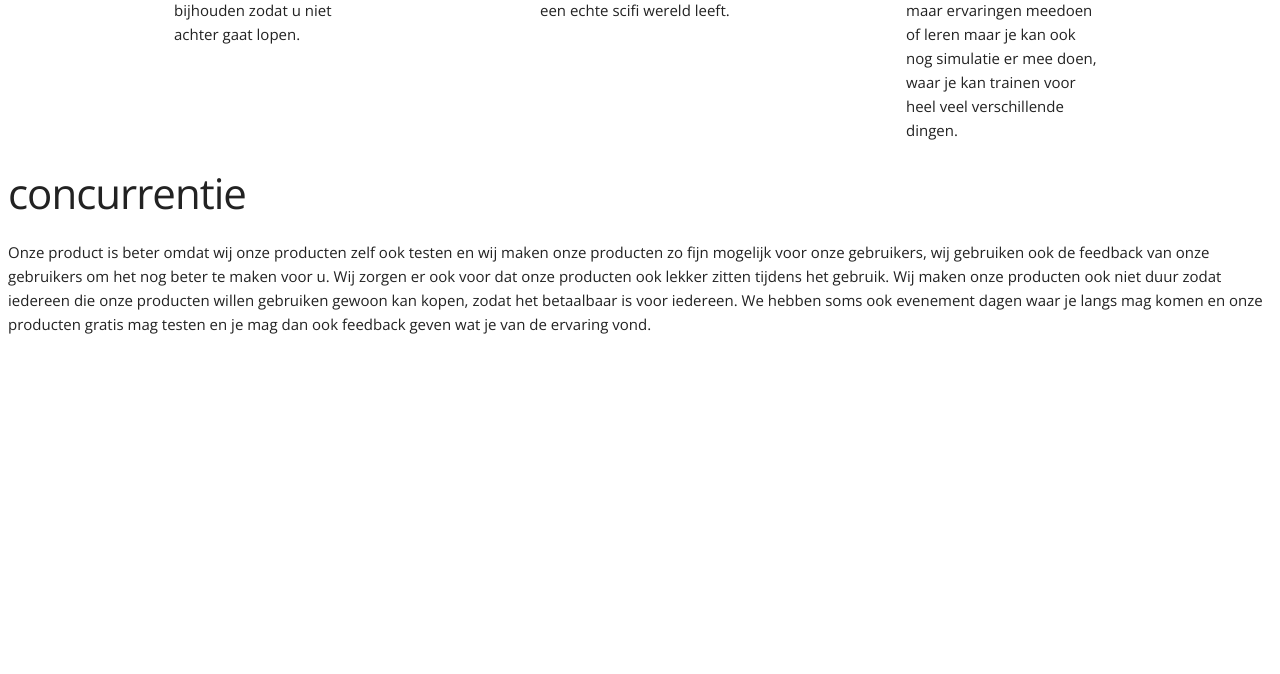
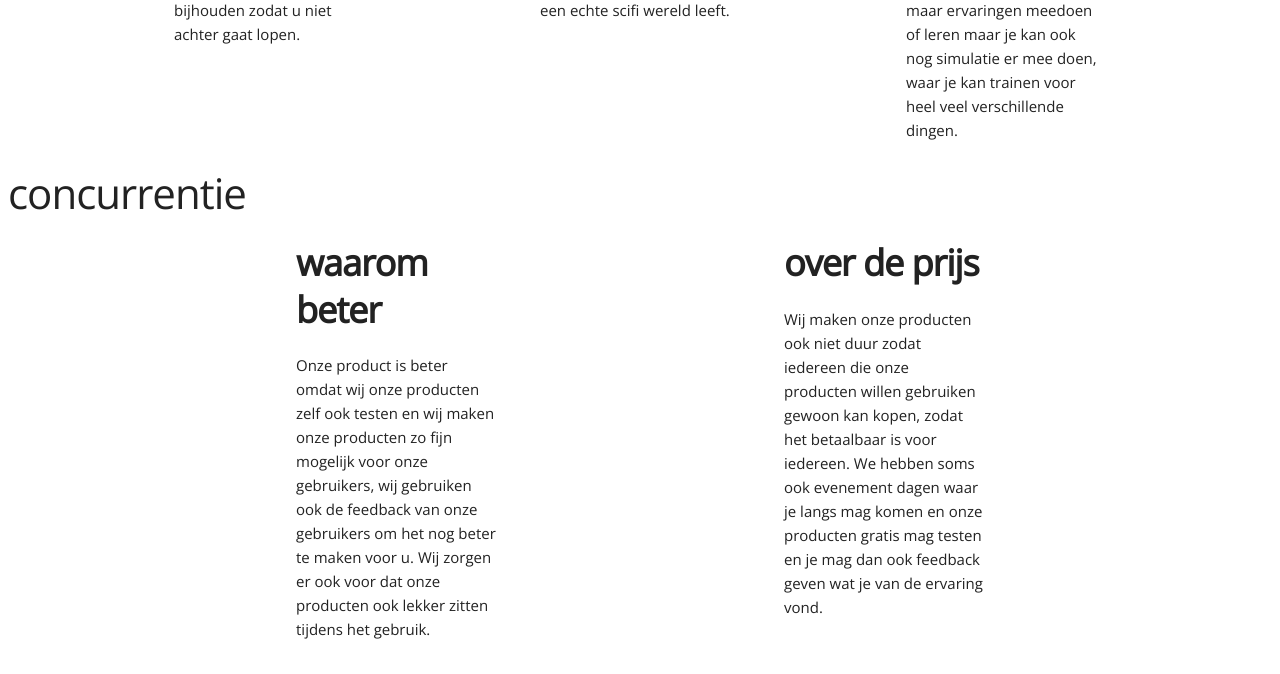
Before and after one commit to salmaazou/Project-3-p4, a PHP site: page /courses.php in a window 1280 px wide. Shown: the part 1467-2141 px from the top of the page. Before the commit the page ends 1801 px from the top, so only its background shows below. Run offline with PHP 8.4, Linux system fonts and the light colour scheme.

Commit message:
added the class bruikbaar-box and made new div with the class info and added 2 new div in the div.info with 2 new h3 in those div's with title's in it, also moved the 2 p's into the div's and moved the 2 div's with the information into the div.info

```diff
--- a/courses.php
+++ b/courses.php
@@ -92,9 +92,18 @@
 				</div>
 			</div>
 		</section>
-		<section>
+		<section class="bruikbaar-box">
 			<h2>concurrentie</h2>
-				<p>Onze product is beter omdat wij onze producten zelf ook testen en wij maken onze producten zo fijn mogelijk voor onze gebruikers, wij gebruiken ook de feedback van onze gebruikers om het nog beter te maken voor u. Wij zorgen er ook voor dat onze producten ook lekker zitten tijdens het gebruik. Wij maken onze producten ook niet duur zodat iedereen die onze producten willen gebruiken gewoon kan kopen, zodat het betaalbaar is voor iedereen. We hebben soms ook evenement dagen waar je langs mag komen en onze producten gratis mag testen en je mag dan ook feedback geven wat je van de ervaring vond.</p>
+			<div class="info">
+				<div>
+					<h3>waarom beter</h3>
+					<p>Onze product is beter omdat wij onze producten zelf ook testen en wij maken onze producten zo fijn mogelijk voor onze gebruikers, wij gebruiken ook de feedback van onze gebruikers om het nog beter te maken voor u. Wij zorgen er ook voor dat onze producten ook lekker zitten tijdens het gebruik.</p>
+				</div>
+				<div>
+					<h3>over de prijs</h3>
+					<p>Wij maken onze producten ook niet duur zodat iedereen die onze producten willen gebruiken gewoon kan kopen, zodat het betaalbaar is voor iedereen. We hebben soms ook evenement dagen waar je langs mag komen en onze producten gratis mag testen en je mag dan ook feedback geven wat je van de ervaring vond.</p>
+				</div>
+			</div>
 		</section>
 	</main>
 </body>
```
